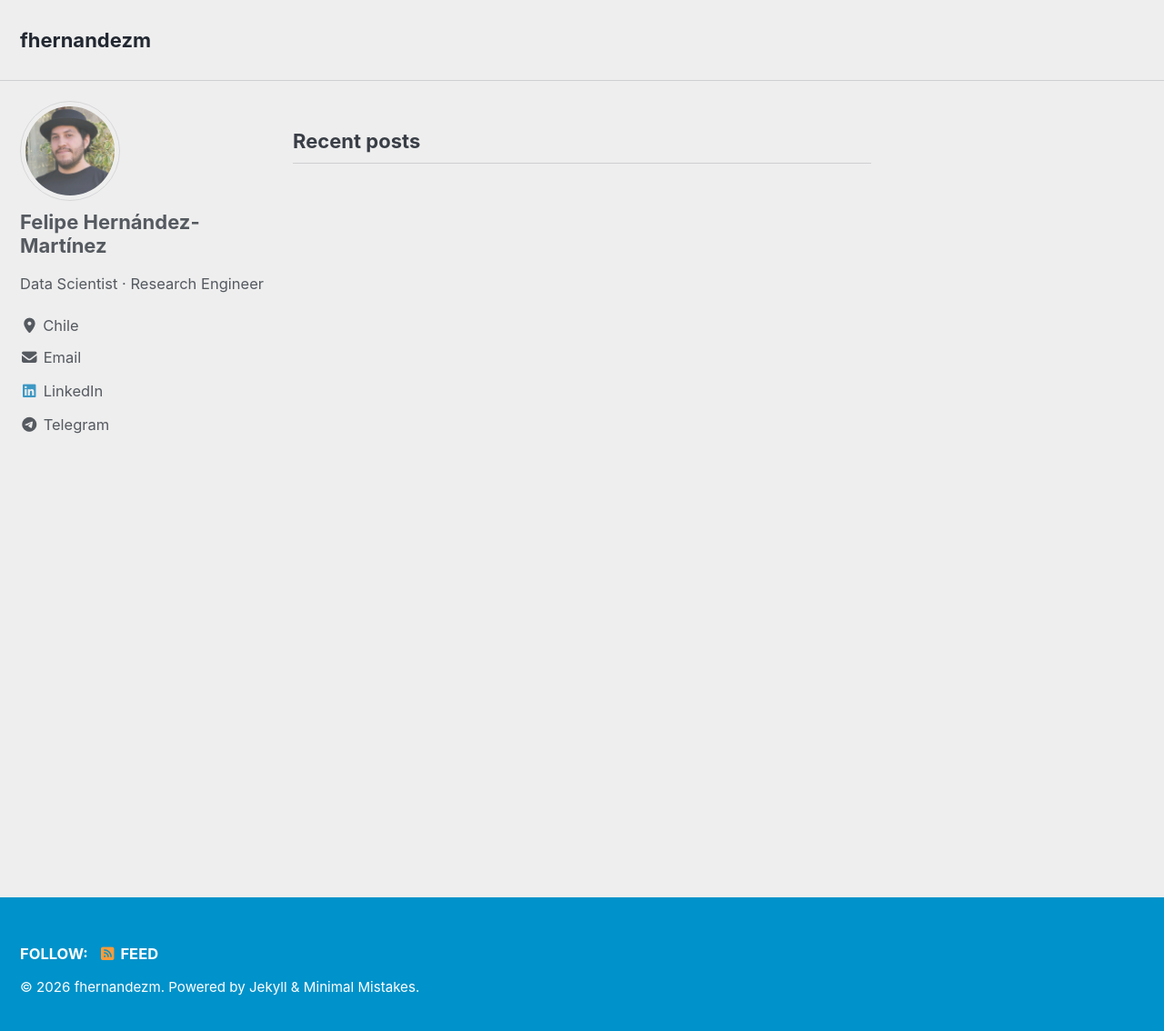
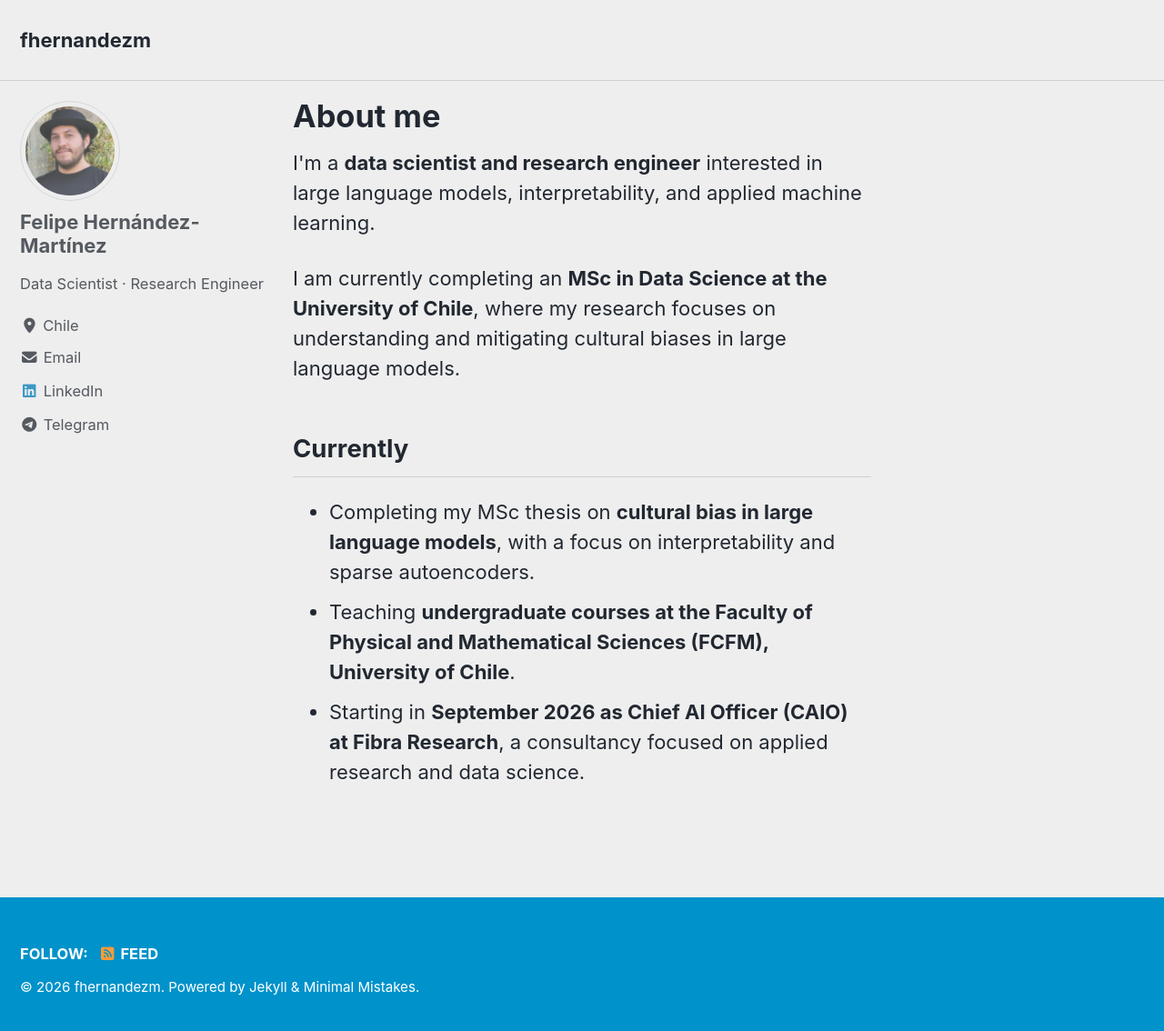
Before and after one commit to pipeh/pipeh.github.io, a Jekyll site: the page built from index.html, in a window 1280 px wide and 1142 px high. Shown: the top 1134 px of the window at 91% size. Built offline with Jekyll 4.4.1, drawn with Linux system fonts in a browser that asks for light colours; cached includes are drawn as plain includes; the list of posts is cut into pages by our own code.

Commit message:
feat: Update homepage

```diff
--- a/index.html
+++ b/index.html
@@ -1,4 +1,33 @@
 ---
-layout: home
+layout: single
 author_profile: true
+title: "About me"
 ---
+
+<p>
+  I'm a <strong>data scientist and research engineer</strong> interested in
+  large language models, interpretability, and applied machine learning.
+</p>
+
+<p>
+  I am currently completing an <strong>MSc in Data Science at the University of Chile</strong>,
+  where my research focuses on understanding and mitigating cultural biases in
+  large language models.
+</p>
+
+<h2>Currently</h2>
+
+<ul>
+  <li>
+    Completing my MSc thesis on <strong>cultural bias in large language models</strong>,
+    with a focus on interpretability and sparse autoencoders.
+  </li>
+  <li>
+    Teaching <strong>undergraduate courses at the Faculty of Physical and Mathematical
+    Sciences (FCFM), University of Chile</strong>.
+  </li>
+  <li>
+    Starting in <strong>September 2026 as Chief AI Officer (CAIO) at Fibra Research</strong>,
+    a consultancy focused on applied research and data science.
+  </li>
+</ul>
```
